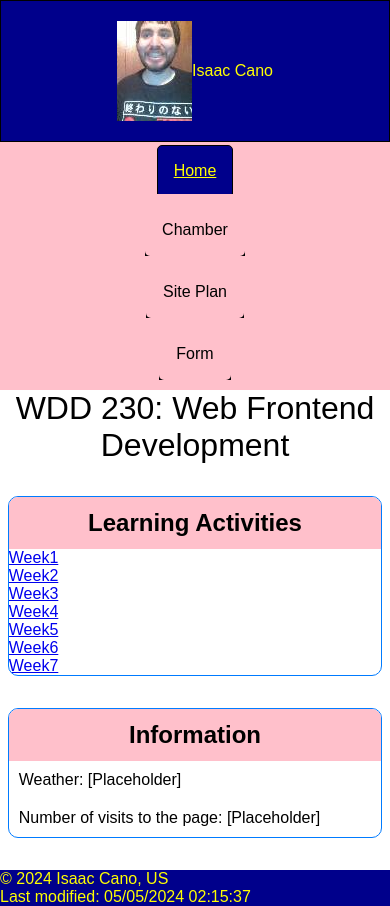
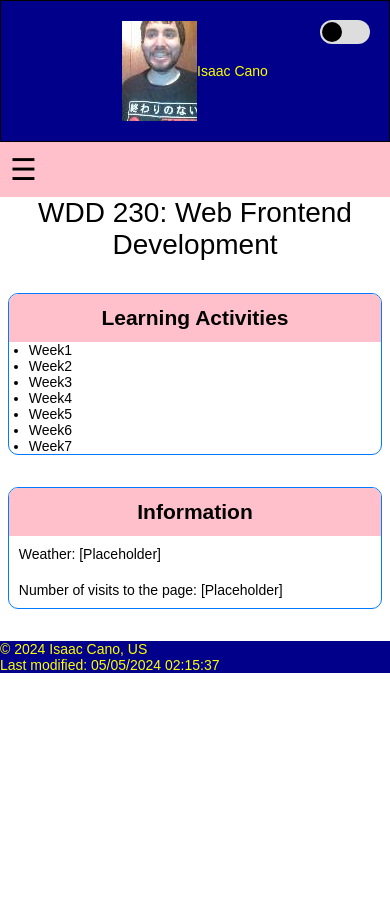
Before and after one commit to kenshinman21/wdd230, a plain HTML site: page index.html in a window 390 px wide. After the commit the page ends 844 px from the top, so only its background shows below. Drawn offline with Linux system fonts and the light colour scheme; a web font is replaced by a local one.

Commit message:
Some new changes

```diff
--- a/index.html
+++ b/index.html
@@ -5,6 +5,12 @@
     <meta name="viewport" content="width=device-width, initial-scale=1.0">
     <meta name="description" content="I'm Isaac Cano and the purpose of this website is for
     completing a WDD 230 - Web Frontend Development assignment that will be turned into course assignment portal.">
+    <meta property="og:title" content="My Website"/>
+    <meta property="og:description" content="A website for a school assignment."/>
+    <meta property="og:image" href="images/Pages.jpg"/>
+    <meta property="og:url" content="https://kenshinman21.github.io/wdd230/"/>
+    <meta property="og:type" content="website"/>
+    <link rel="stylesheet" href="styles/normalize.css">
     <link rel="stylesheet" href="styles/base.css">
     <link rel="stylesheet" href="styles/larger.css">
     <link rel="preconnect" href="https://fonts.googleapis.com">
@@ -17,9 +23,13 @@
     <header>
         <img src="images/Profile.jpg" alt="Isaac Cano Profile" width="75" height="100">
         <span>Isaac Cano</span>
+        <div id="darkModeToggle" class="dark-mode-toggle">
+            <div class="toggle-circle"></div>
+        </div>
     </header>
 <nav>
-    <ul>
+    <div id="menuIcon">&#9776;</div>
+    <ul id="menuItems">
         <li><a href="index.html" class="active">Home</a></li>
         <li><a href="#">Chamber</a></li>
         <li><a href="chamber-site-plan.html">Site Plan</a></li>
@@ -53,5 +63,8 @@
     <p id="lastModified"></p>
 </footer>
 <script src="scripts/getDates.js"></script>
+<script src="scripts/hamburger-menu.js"></script>
+<script src="scripts/dark-mode-toggle.js"></script>
+<script src="scripts/dynamic-style.js"></script>
 </body>
 </html>
--- /dev/null
+++ b/scripts/dark-mode-toggle.js
@@ -0,0 +1,8 @@
+document.addEventListener("DOMContentLoaded", function() {
+    const toggleButton = document.getElementById('darkModeToggle');
+    const bodyElement = document.body;
+
+    toggleButton.addEventListener('click', function() {
+        bodyElement.classList.toggle('dark-mode'); // Toggle dark mode on the body
+    });
+});
--- /dev/null
+++ b/scripts/dynamic-style.js
@@ -0,0 +1,15 @@
+document.addEventListener("DOMContentLoaded", function() {
+    function adjustBaseFontSize() {
+        if (window.innerWidth < 600) {
+            document.body.style.fontSize = "14px";
+        } else {
+            document.body.style.fontSize = "16px";
+        }
+    }
+
+    // Adjust font size on resize
+    window.addEventListener('resize', adjustBaseFontSize);
+
+    // Initial adjustment
+    adjustBaseFontSize();
+});
--- /dev/null
+++ b/scripts/hamburger-menu.js
@@ -0,0 +1,30 @@
+document.addEventListener("DOMContentLoaded", function() {
+    var menuIcon = document.getElementById('menuIcon');
+    var menuItems = document.getElementById('menuItems');
+    var isOpen = false; // State to track if the menu is open
+
+    menuIcon.addEventListener('click', function() {
+        isOpen = !isOpen; // Toggle the state
+        updateMenuDisplay();
+    });
+
+    function updateMenuDisplay() {
+        if (window.innerWidth >= 650) {
+            // Always show menu for screens wider than 650px
+            menuItems.style.display = 'flex';
+        } else {
+            // Toggle based on menu state for smaller screens
+            menuItems.style.display = isOpen ? 'block' : 'none';
+        }
+        // Update the icon
+        menuIcon.innerHTML = isOpen ? '&times;' : '&#9776;';
+    }
+
+    // Reset menu state on window resize
+    window.addEventListener('resize', function() {
+        isOpen = false; // Reset the open state
+        updateMenuDisplay(); // Update display based on new window size
+    });
+
+    updateMenuDisplay(); // Initial display setup
+});
--- a/styles/base.css
+++ b/styles/base.css
@@ -96,3 +96,66 @@ footer {
     background-color: #00008B;
     color: yellow;
 }
+
+#menuIcon {
+    display: none;
+    font-size: 30px;
+    cursor: pointer;
+    padding: 10px;
+    color: black;
+}
+
+@media screen and (max-width: 649px) {
+    #menuIcon {
+        display: block;
+    }
+
+    #menuItems {
+        display: none;
+        width: 100%;
+        background-color: #FFC0CB;
+    }
+
+    #menuItems a {
+        display: block;
+        text-align: center;
+    }
+}
+
+.dark-mode-toggle {
+    position: absolute;
+    top: 20px;
+    right: 20px;
+    width: 50px;
+    height: 24px;
+    background-color: #DDD;
+    border-radius: 12px;
+    cursor: pointer;
+    transition: background-color 0.3s;
+    display: flex;
+    align-items: center;
+}
+
+.toggle-circle {
+    width: 20px;
+    height: 20px;
+    background-color: black;
+    border-radius: 50%;
+    transition: transform 0.3s, background-color 0.3s;
+    transform: translateX(2px);
+}
+
+/* Applying dark mode styles */
+body.dark-mode {
+    background-color: #333;
+    color: #fff;
+}
+
+body.dark-mode .dark-mode-toggle {
+    background-color: #555;
+}
+
+body.dark-mode .toggle-circle {
+    transform: translateX(26px);
+    background-color: white;
+}
--- a/styles/larger.css
+++ b/styles/larger.css
@@ -31,4 +31,10 @@
     .card section {
         box-shadow: 1px 1px 10px black;
     }
+    #menuItems {
+        display: flex;
+    }
+    #menuIcon {
+        display: none;
 }
+}
--- /dev/null
+++ b/styles/normalize.css
@@ -0,0 +1,39 @@
+/* General body styles */
+body, h1, h2, h3, h4, h5, h6, p, ul, ol, figure, figcaption, blockquote {
+    margin: 0;
+    padding: 0;
+    font-family: 'Inclusive Sans', sans-serif;
+}
+
+/* Set consistent margin and padding */
+ul, ol {
+    padding-left: 20px;
+}
+
+/* Links */
+a {
+    text-decoration: none;
+    color: inherit;
+}
+
+/* Images */
+img {
+    max-width: 100%;
+    height: auto;
+}
+
+/* General Sectioning */
+section, article, aside, nav, header, footer, main {
+    display: block;
+}
+
+/* Form Elements */
+input, button, textarea, select {
+    font-family: inherit;
+    font-size: 100%;
+}
+
+/* HTML5 display-role reset for older browsers */
+article, aside, details, figcaption, figure, footer, header, main, menu, nav, section, summary {
+    display: block;
+}
```
Also changed, not shown: 1 other file.
